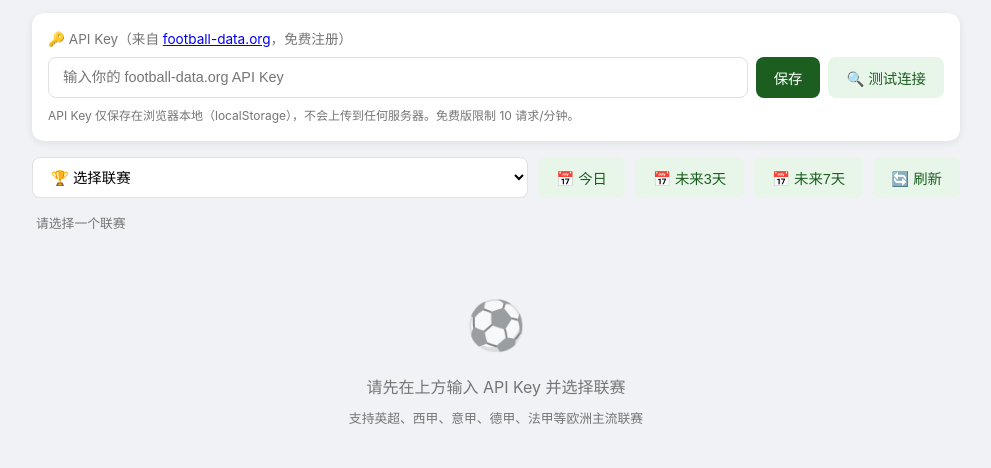
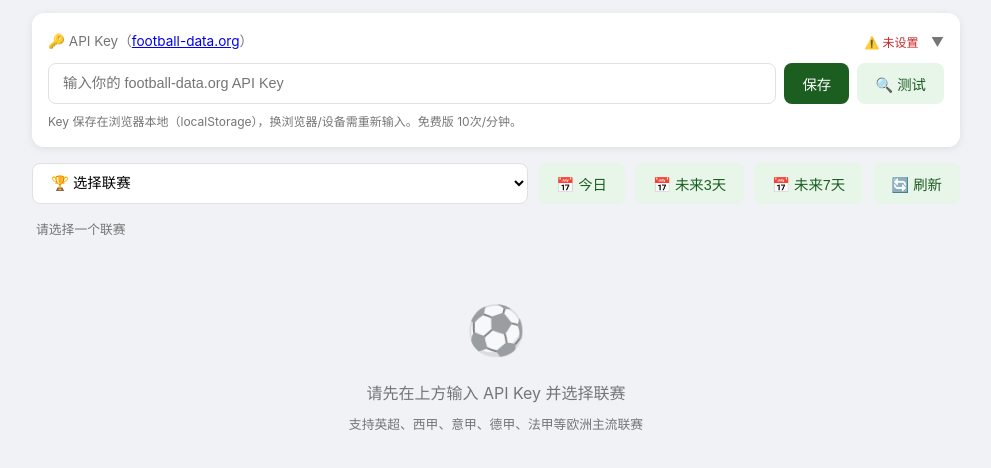
Before and after one commit to Vista-D/football-win-rate-analyzer, a plain HTML site: page index.html in a window 1280 px wide. Shown: the part 116-584 px from the top of the page, without its empty margins (144-1135 px from the left). Drawn offline with Linux system fonts and the light colour scheme.

Commit message:
改进: API Key面板始终可见，可折叠/展开

```diff
--- a/index.html
+++ b/index.html
@@ -726,15 +726,23 @@
             <div class="subtitle">基于多维度数据智能预测比赛结果</div>
         </div>
 
-        <!-- API Key Panel -->
+        <!-- API Key Panel - 始终可见 -->
         <div class="api-panel" id="apiPanel">
-            <label>🔑 API Key（来自 <a href="https://www.football-data.org/" target="_blank">football-data.org</a>，免费注册）</label>
-            <div class="api-input-row">
-                <input type="password" id="apiKeyInput" placeholder="输入你的 football-data.org API Key">
-                <button class="btn btn-primary" onclick="saveApiKey()">保存</button>
-                <button class="btn btn-secondary" onclick="testApiConnection()" id="testBtn">🔍 测试连接</button>
+            <div style="display:flex;align-items:center;justify-content:space-between;cursor:pointer;" onclick="toggleApiPanel()">
+                <label style="cursor:pointer;margin-bottom:0;">🔑 API Key（<a href="https://www.football-data.org/" target="_blank">football-data.org</a>）</label>
+                <div>
+                    <span id="apiKeyStatus" style="font-size:0.75rem;color:var(--text-secondary);margin-right:8px;"></span>
+                    <span id="apiToggleIcon" style="font-size:0.8rem;color:var(--text-secondary);">▼</span>
+                </div>
             </div>
-            <div class="api-hint">API Key 仅保存在浏览器本地（localStorage），不会上传到任何服务器。免费版限制 10 请求/分钟。</div>
+            <div id="apiKeyBody">
+                <div class="api-input-row" style="margin-top:8px;">
+                    <input type="password" id="apiKeyInput" placeholder="输入你的 football-data.org API Key">
+                    <button class="btn btn-primary" onclick="saveApiKey()">保存</button>
+                    <button class="btn btn-secondary" onclick="testApiConnection()" id="testBtn">🔍 测试</button>
+                </div>
+                <div class="api-hint">Key 保存在浏览器本地（localStorage），换浏览器/设备需重新输入。免费版 10次/分钟。</div>
+            </div>
         </div>
 
         <!-- Error -->
@@ -945,17 +953,33 @@
         document.addEventListener('DOMContentLoaded', () => {
             if (API_KEY) {
                 document.getElementById('apiKeyInput').value = API_KEY;
-                document.getElementById('apiPanel').style.display = 'none';
                 loadCompetitions();
             }
+            updateApiKeyStatus();
         });
+
+        function updateApiKeyStatus() {
+            const statusEl = document.getElementById('apiKeyStatus');
+            const hasKey = !!localStorage.getItem('football_api_key');
+            statusEl.textContent = hasKey ? '✅ 已保存' : '⚠️ 未设置';
+            statusEl.style.color = hasKey ? 'var(--primary)' : '#c62828';
+        }
+
+        function toggleApiPanel() {
+            const body = document.getElementById('apiKeyBody');
+            const icon = document.getElementById('apiToggleIcon');
+            const isHidden = body.style.display === 'none';
+            body.style.display = isHidden ? '' : 'none';
+            icon.textContent = isHidden ? '▼' : '▶';
+        }
 
         function saveApiKey() {
             const key = document.getElementById('apiKeyInput').value.trim();
             if (!key) return;
             API_KEY = key;
             localStorage.setItem('football_api_key', key);
-            document.getElementById('apiPanel').style.display = 'none';
+            updateApiKeyStatus();
+            showError('✅ API Key 已保存');
             loadCompetitions();
         }
 
```
